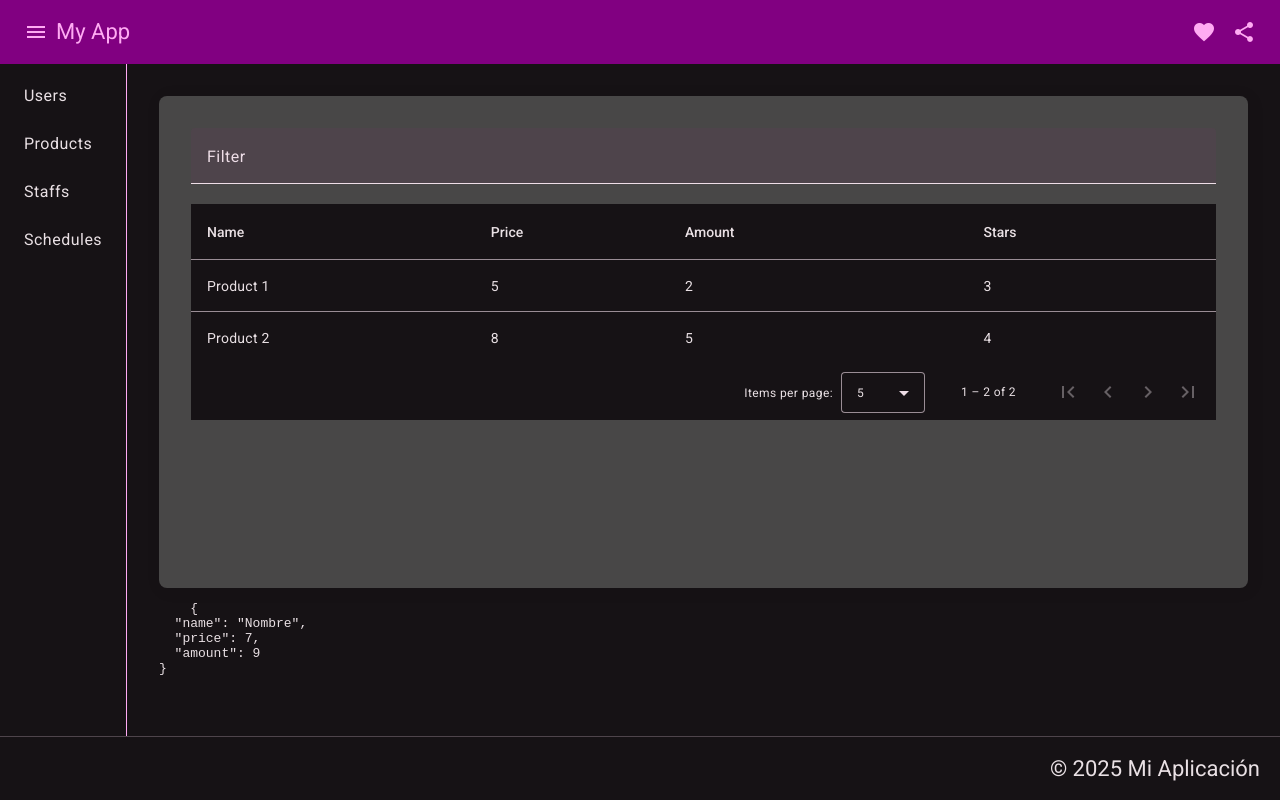
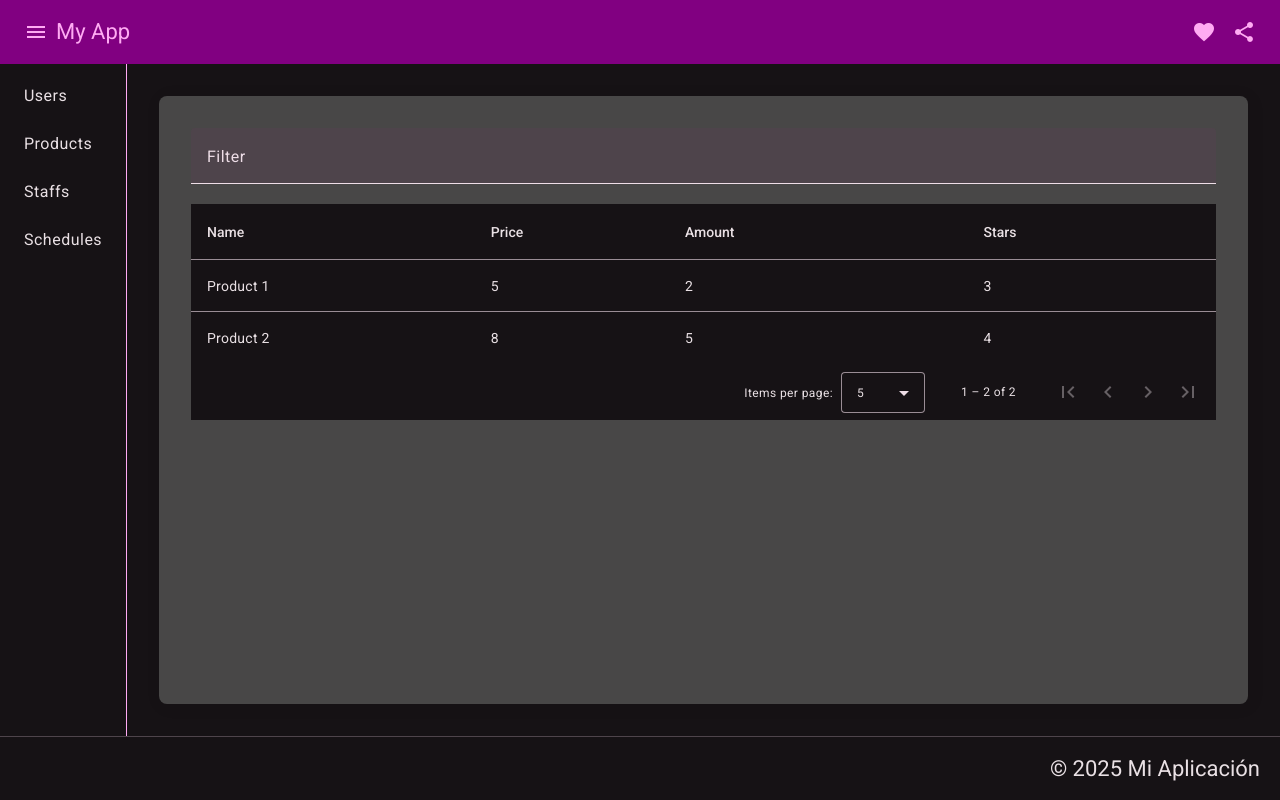
Before and after one commit to franciscomanuel/formacion-angular, an Angular app: page /products in a window 1280 px wide. Built offline with nearby package versions, Linux system fonts and the light colour scheme.

Commit message:
create product table component

```diff
--- /dev/null
+++ b/src/app/business/modules/products/components/product-table/product-table.component.html
@@ -0,0 +1,36 @@
+<mat-form-field>
+  <mat-label>Filter</mat-label>
+  <input matInput (keyup)="onKeyUpFilter($event)" placeholder="Value" #input />
+</mat-form-field>
+
+<table mat-table matSort [dataSource]="dataSource" class="mat-elevation-z8">
+  <ng-container matColumnDef="name">
+    <th mat-header-cell mat-sort-header *matHeaderCellDef>Name</th>
+    <td mat-cell *matCellDef="let element">{{ element.name }}</td>
+  </ng-container>
+
+  <ng-container matColumnDef="price">
+    <th mat-header-cell *matHeaderCellDef>Price</th>
+    <td mat-cell *matCellDef="let element">{{ element.price }}</td>
+  </ng-container>
+
+  <ng-container matColumnDef="amount">
+    <th mat-header-cell mat-sort-header *matHeaderCellDef>Amount</th>
+    <td mat-cell *matCellDef="let element">{{ element.amount }}</td>
+  </ng-container>
+
+  <ng-container matColumnDef="stars">
+    <th mat-header-cell mat-sort-header *matHeaderCellDef>Stars</th>
+    <td mat-cell *matCellDef="let element">{{ element | stars }}</td>
+  </ng-container>
+
+  <tr mat-header-row *matHeaderRowDef="displayedColumns"></tr>
+  <tr mat-row *matRowDef="let row; columns: displayedColumns"></tr>
+</table>
+
+<mat-paginator
+  [pageSizeOptions]="[5, 10, 20]"
+  showFirstLastButtons
+  aria-label="Select page of periodic elements"
+>
+</mat-paginator>
--- /dev/null
+++ b/src/app/business/modules/products/components/product-table/product-table.component.ts
@@ -0,0 +1,37 @@
+import {
+  Component,
+  EventEmitter,
+  HostBinding,
+  Input,
+  Output,
+  ViewChild,
+} from '@angular/core';
+import { MatTableDataSource } from '@angular/material/table';
+import { Product } from '../../models/product.interface';
+import { MatSort } from '@angular/material/sort';
+import { MatPaginator } from '@angular/material/paginator';
+
+@Component({
+  selector: 'app-product-table',
+  standalone: false,
+  templateUrl: './product-table.component.html',
+  styleUrl: './product-table.component.scss',
+})
+export class ProductTableComponent {
+  @HostBinding("class") className = "flex-container";
+
+  @Input({ required: true }) dataSource!: MatTableDataSource<Product>;
+
+  @Output() keyUpFilter = new EventEmitter<string>();
+
+  @ViewChild(MatSort) sort!: MatSort;
+  @ViewChild(MatPaginator) paginator!: MatPaginator;
+
+  displayedColumns = ['name', 'price', 'amount', 'stars'];
+
+  onKeyUpFilter(event: Event): void {
+    const filterValue = (event.target as HTMLInputElement).value;
+
+    this.keyUpFilter.emit(filterValue.trim().toLowerCase());
+  }
+}
--- a/src/app/business/modules/products/products.module.ts
+++ b/src/app/business/modules/products/products.module.ts
@@ -13,12 +13,14 @@ import { MatIconModule } from '@angular/material/icon';
 import { FormsModule, ReactiveFormsModule } from '@angular/forms';
 import { MatButtonModule } from '@angular/material/button';
 import { StarsPipe } from './pipes/stars/stars.pipe';
+import { ProductTableComponent } from './components/product-table/product-table.component';
 
 @NgModule({
   declarations: [
     ProductsListComponent,
     ProductDetailComponent,
     ProductFormComponent,
+    ProductTableComponent,
     StarsPipe
   ],
   imports: [
--- a/src/app/business/modules/products/routes/products-list/products-list.component.html
+++ b/src/app/business/modules/products/routes/products-list/products-list.component.html
@@ -1,44 +1,6 @@
 <div class="flex-container main-page-item mt-3">
-  <mat-form-field>
-    <mat-label>Filter</mat-label>
-    <input matInput (keyup)="applyFilter($event)" placeholder="Value" #input />
-  </mat-form-field>
-
-  <table mat-table matSort [dataSource]="dataSource" class="mat-elevation-z8">
-    <ng-container matColumnDef="name">
-      <th mat-header-cell mat-sort-header *matHeaderCellDef>Name</th>
-      <td mat-cell *matCellDef="let element">{{ element.name }}</td>
-    </ng-container>
-
-    <ng-container matColumnDef="price">
-      <th mat-header-cell *matHeaderCellDef>Price</th>
-      <td mat-cell *matCellDef="let element">{{ element.price }}</td>
-    </ng-container>
-
-    <ng-container matColumnDef="amount">
-      <th mat-header-cell mat-sort-header *matHeaderCellDef>Amount</th>
-      <td mat-cell *matCellDef="let element">{{ element.amount }}</td>
-    </ng-container>
-
-    <ng-container matColumnDef="stars">
-      <th mat-header-cell mat-sort-header *matHeaderCellDef>Stars</th>
-      <td mat-cell *matCellDef="let element">{{ element | stars }}</td>
-    </ng-container>
-
-    <tr mat-header-row *matHeaderRowDef="displayedColumns"></tr>
-    <tr mat-row *matRowDef="let row; columns: displayedColumns"></tr>
-  </table>
-
-  <mat-paginator
-    [pageSizeOptions]="[5, 10, 20]"
-    showFirstLastButtons
-    aria-label="Select page of periodic elements"
-  >
-  </mat-paginator>
+  <app-product-table
+    [dataSource]="dataSource"
+    (keyUpFilter)="applyFilter($event)"
+  ></app-product-table>
 </div>
-
-<div>
-  <pre>
-    {{ product | json }}
-  </pre>
-</div>
--- a/src/app/business/modules/products/routes/products-list/products-list.component.ts
+++ b/src/app/business/modules/products/routes/products-list/products-list.component.ts
@@ -9,8 +9,7 @@ import {
 import { ProductService } from '../../services/product/product.service';
 import { Product } from '../../models/product.interface';
 import { MatTableDataSource } from '@angular/material/table';
-import { MatSort } from '@angular/material/sort';
-import { MatPaginator } from '@angular/material/paginator';
+import { ProductTableComponent } from '../../components/product-table/product-table.component';
 
 @Component({
   selector: 'app-products',
@@ -21,38 +20,31 @@ import { MatPaginator } from '@angular/material/paginator';
 export class ProductsListComponent implements OnInit, AfterViewInit {
   @HostBinding('class') className = 'flex-container main-page-content';
 
-  @ViewChild(MatSort) sort!: MatSort;
-  @ViewChild(MatPaginator) paginator!: MatPaginator;
+  @ViewChild(ProductTableComponent)
+  productTableComponent!: ProductTableComponent;
 
   private readonly _productService = inject(ProductService);
 
   dataSource: MatTableDataSource<Product> = new MatTableDataSource();
-  displayedColumns = ['name', 'price', 'amount', 'stars'];
-  product = {
-    name: 'Nombre',
-    price: 7,
-    amount: 9,
-  };
 
   ngOnInit(): void {
     this.getProducts();
   }
 
   ngAfterViewInit(): void {
-    this.dataSource.sort = this.sort;
-    this.dataSource.paginator = this.paginator;
+    this.dataSource.sort = this.productTableComponent.sort;
+    this.dataSource.paginator = this.productTableComponent.paginator;
   }
 
-  applyFilter(event: Event) {
-    const filterValue = (event.target as HTMLInputElement).value;
-    this.dataSource.filter = filterValue.trim().toLowerCase();
+  applyFilter(value: string) {
+    this.dataSource.filter = value;
 
-    if (this.dataSource.paginator) {
-      this.dataSource.paginator.firstPage();
-    }
+    this.dataSource.paginator?.firstPage();
   }
 
   private getProducts() {
-    this._productService.getAll().subscribe((products: Product[]) => this.dataSource.data = products);
+    this._productService
+      .getAll()
+      .subscribe((products: Product[]) => (this.dataSource.data = products));
   }
 }
```
Also changed, not shown: src/app/business/modules/products/components/product-table/product-table.component.scss (added), 1 other file (tests, documents, lock files or other folders).
